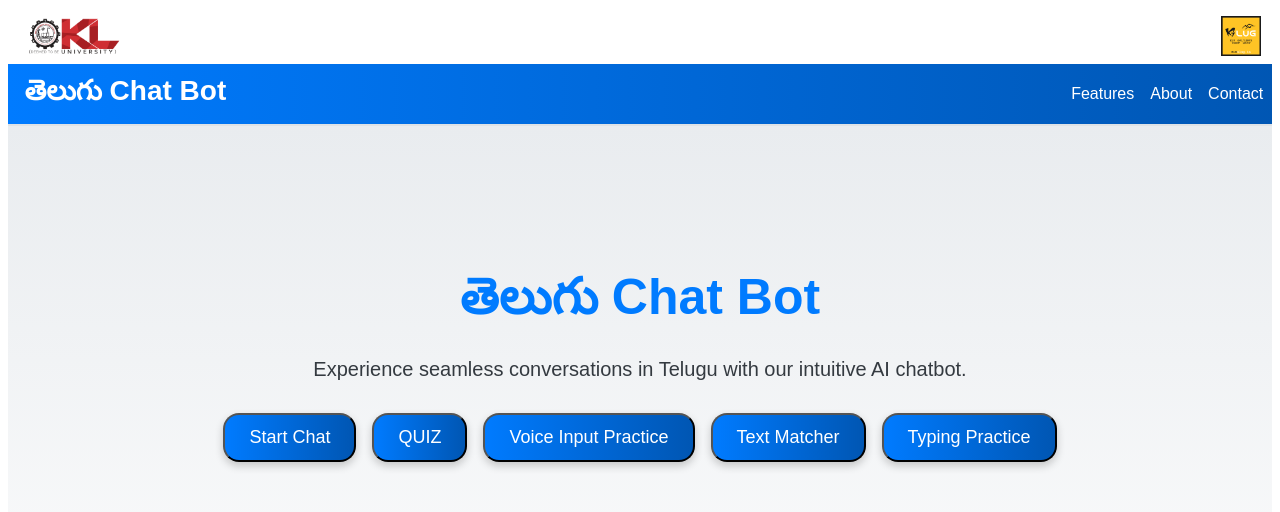
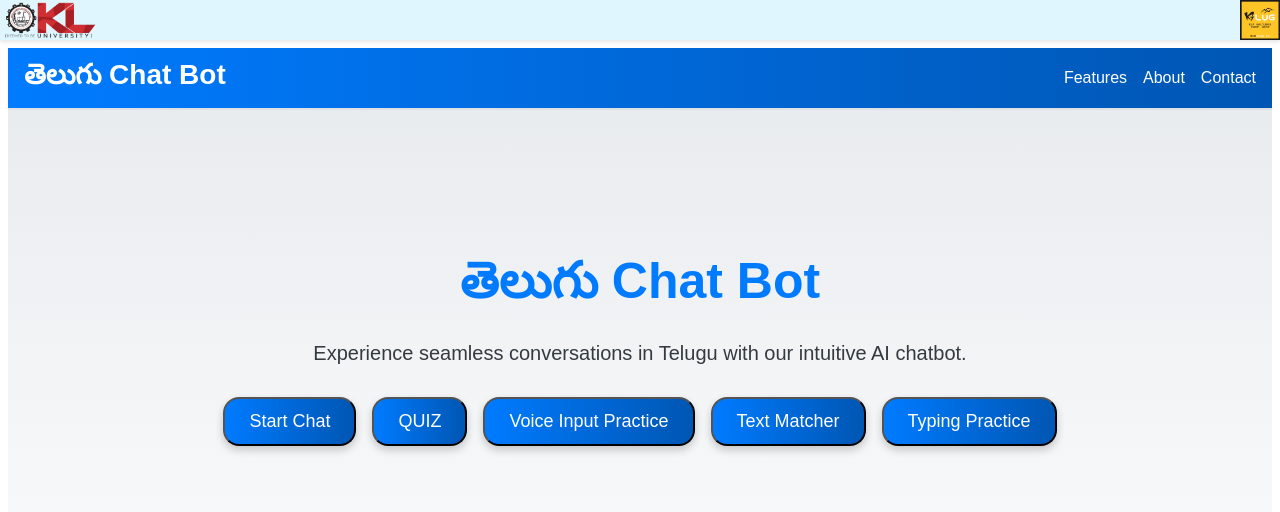
Before and after one commit to suryaakkala/telugu-voice-collection, a Next.js app: page / in a window 1280 px wide. Shown: the top 512 px of the page. Built offline with nearby package versions, Linux system fonts and the light colour scheme.

Commit message:
modified:   src/components/Chatbot.tsx 	modified:   src/components/landingpage.tsx 	modified:   src/pages/index.tsx

```diff
--- a/src/components/Chatbot.tsx
+++ b/src/components/Chatbot.tsx
@@ -13,7 +13,6 @@ const Header: React.FC<{ toggleTheme: () => void, isDarkMode: boolean }> = ({ to
   return (
     <header
       style={{
-        // width: "100%",
         backgroundColor: isDarkMode ? "#333333" : "#DFF6FF",
         boxShadow: "0 2px 4px rgba(0, 0, 0, 0.1)",
         display: "flex",
@@ -21,7 +20,6 @@ const Header: React.FC<{ toggleTheme: () => void, isDarkMode: boolean }> = ({ to
         width: "100%",
         alignItems: "center",
         justifyContent: "space-between",
-        // padding: "8px 16px",
         position: "fixed",
         top: 0,
         left: 0,
--- a/src/components/landingpage.tsx
+++ b/src/components/landingpage.tsx
@@ -31,26 +31,27 @@ export default function LandingPage() {
   return (
     <div
       style={{
+        marginTop: "40px",
         width: "100%",
         display: "flex",
         flexDirection: "column",
-        minHeight: "100vh",
         fontFamily: "Arial, sans-serif",
         backgroundColor: "#f8f9fa",
-        color: "#343a40",
-        overflow: "hidden",
+        color: "#343a40"
       }}
     >
       <header
         style={{
-          width: "98%",
-          padding: "0 16.5px",
+          width: "100%",
+          // padding: "0 16.5px",
           height: "60px",
           display: "flex",
           alignItems: "center",
           borderBottom: "2px solid #dee2e6",
           background: "linear-gradient(90deg, #007bff, #0056b3)",
           color: "white",
+          marginRight: "auto",
+          marginLeft: "auto",
         }}
       >
         <Link
@@ -60,6 +61,7 @@ export default function LandingPage() {
             alignItems: "center",
             textDecoration: "none",
             color: "white",
+            marginLeft: "16px",
           }}
         >
           <span style={{ fontWeight: "bold", fontSize: "28px" }}>
@@ -99,13 +101,13 @@ export default function LandingPage() {
               textDecoration: "none",
               color: "white",
               cursor: "pointer",
+              marginRight: "16px",
             }}
           >
             Contact
           </Link>
         </nav>
       </header>
-      <main style={{ flex: 1, overflow: "hidden" }}>
         <section
           style={{
             width: "100%",
@@ -199,29 +201,6 @@ export default function LandingPage() {
             </div>
           </div>
         </section>
-      </main>
-{/*       <footer
-        style={{
-          display: "flex",
-          flexDirection: "column",
-          gap: "8px",
-          padding: "24px 16px",
-          borderTop: "2px solid #dee2e6",
-          background: "linear-gradient(90deg, #e9ecef, #f8f9fa)",
-        }}
-       >
-        <p style={{ fontSize: "14px", color: "#6c757d" }}>
-          &copy; 2024 Telugu Chat Bot. All rights reserved.
-        </p>
-        <nav style={{ display: "flex", gap: "16px", marginLeft: "auto", fontSize: "14px" }}>
-          <Link href="#" style={{ textDecoration: "none", color: "#007bff" }}>
-            Terms of Service
-          </Link>
-          <Link href="#" style={{ textDecoration: "none", color: "#007bff" }}>
-            Privacy
-          </Link>
-        </nav>
-      </footer> */}
     </div>
   );
 }
--- a/src/pages/index.tsx
+++ b/src/pages/index.tsx
@@ -13,13 +13,17 @@ const Header: React.FC = () => {
   return (
     <header
       style={{
-        width: "97.85%",
-        backgroundColor: "white",
+        backgroundColor: "#DFF6FF",
         boxShadow: "0 2px 4px rgba(0, 0, 0, 0.1)",
         display: "flex",
+        flexDirection: "row",
+        width: "100%",
         alignItems: "center",
         justifyContent: "space-between",
-        padding: "8px 16px",
+        position: "fixed",
+        top: 0,
+        left: 0,
+        zIndex: 1000,
       }}
     >
       <img src="/klu.png" alt="Left Logo" style={{ height: "40px" }} />
@@ -31,12 +35,10 @@ const Header: React.FC = () => {
 
 export default function Home() {
   return (
-    <div className={` ${inter.className}`} style={{ overflow: "hidden", display: "flex", flexDirection: "column", minHeight: "100vh" }}>
+    <div className={` ${inter.className}`} style={{ overflow: "hidden", display: "flex", flexDirection: "column" }}>
       <Analytics/>
       <Header />
-      <main style={{ flex: 1, overflow: "hidden" }}>
-        <LandingPage />
-      </main>
+      <LandingPage />
     </div>
   );
 }
```
